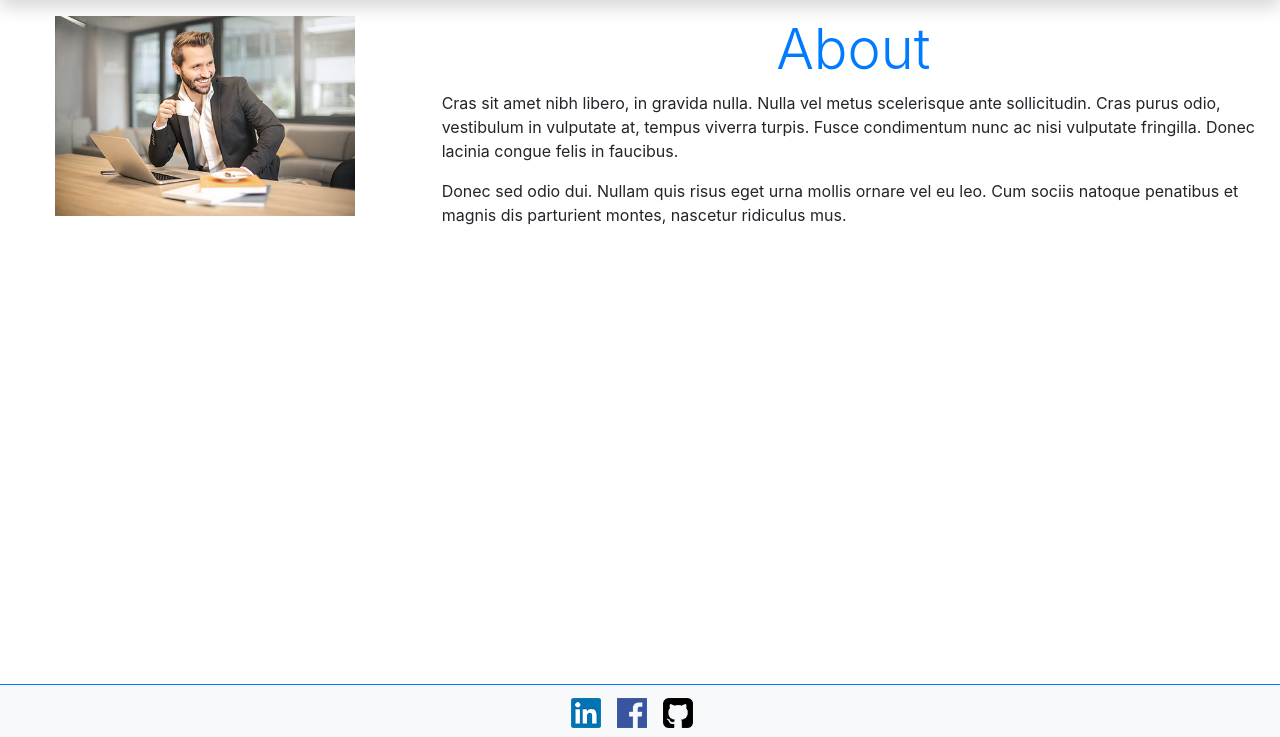
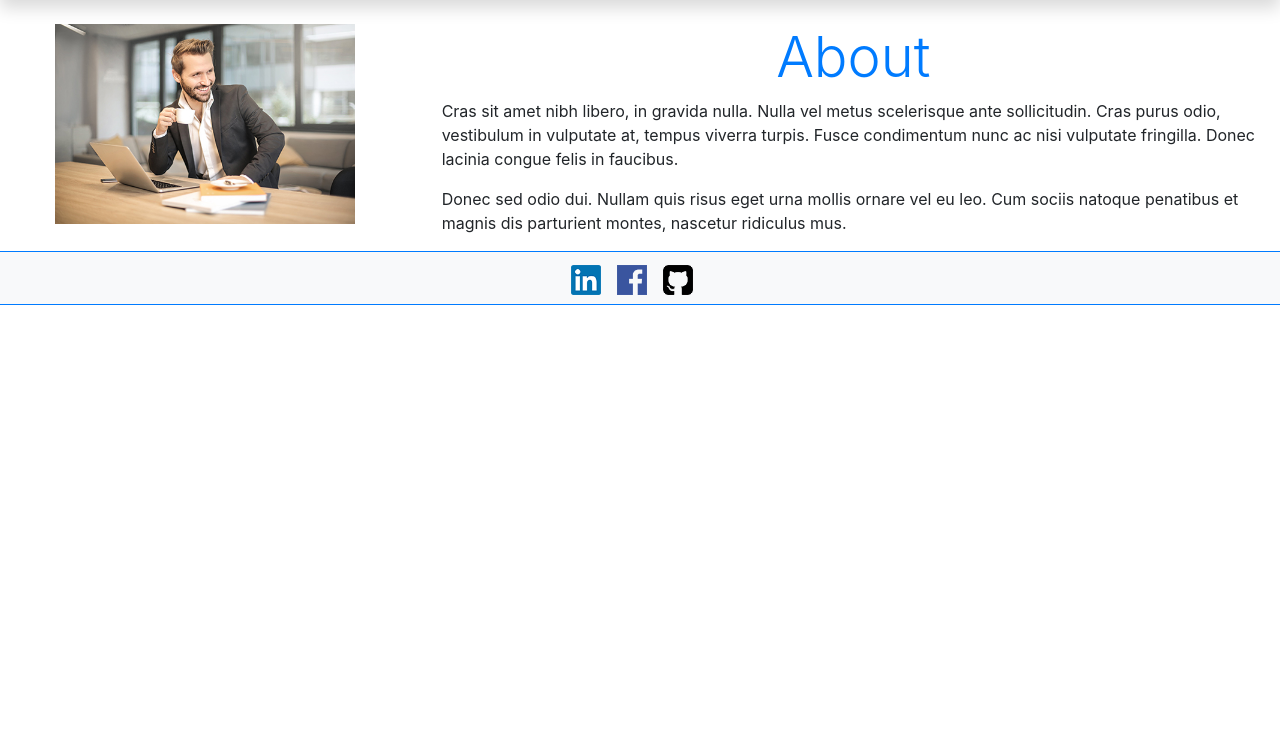
Before and after one commit to AntonMiracle/MySite, a Django app: template src/main/python/main/templates/main/about.html in a window 1280 px wide. Shown: the part 63-800 px from the top of the page. Run offline with Django 3.2, Linux system fonts and the light colour scheme; the template is opened without the code that fills it, so the values that code supplies are empty; some libraries are stand-ins or nearby versions.

Commit message:
Uodate main/wrapper.html

```diff
--- a/src/main/python/main/templates/main/wrapper.html
+++ b/src/main/python/main/templates/main/wrapper.html
@@ -17,7 +17,7 @@
 </head>
 <body>
 <div>
-    <nav class="navbar navbar-expand-lg navbar-light bg-light shadow mb-3 border-bottom px-md-4 align-items-center">
+    <nav class="navbar navbar-expand-lg navbar-light bg-light shadow mb-4 border-bottom px-md-4 align-items-center">
         <a class="navbar-brand text-primary" href="{% url 'main' %}">
             <img src="/static/main/brand.png" width="30" class="d-inline-block align-top" alt="">
             Anton Bondarenko
@@ -53,8 +53,8 @@
 
 {% endblock %}
 
-<div class="container-fluid fixed-bottom bg-light border-top border-primary">
-    <div class="row justify-content-sm-center p-1 mt-1 text-center">
+<div class="container-fluid bg-light border-top border-bottom mt-3 border-primary">
+    <div class="row d-flex justify-content-center p-1 mt-1 text-center">
         <a class="navbar-brand text-primary"
            href="https://www.linkedin.com/in/antonmiracle/"
            target="_blank">
```
